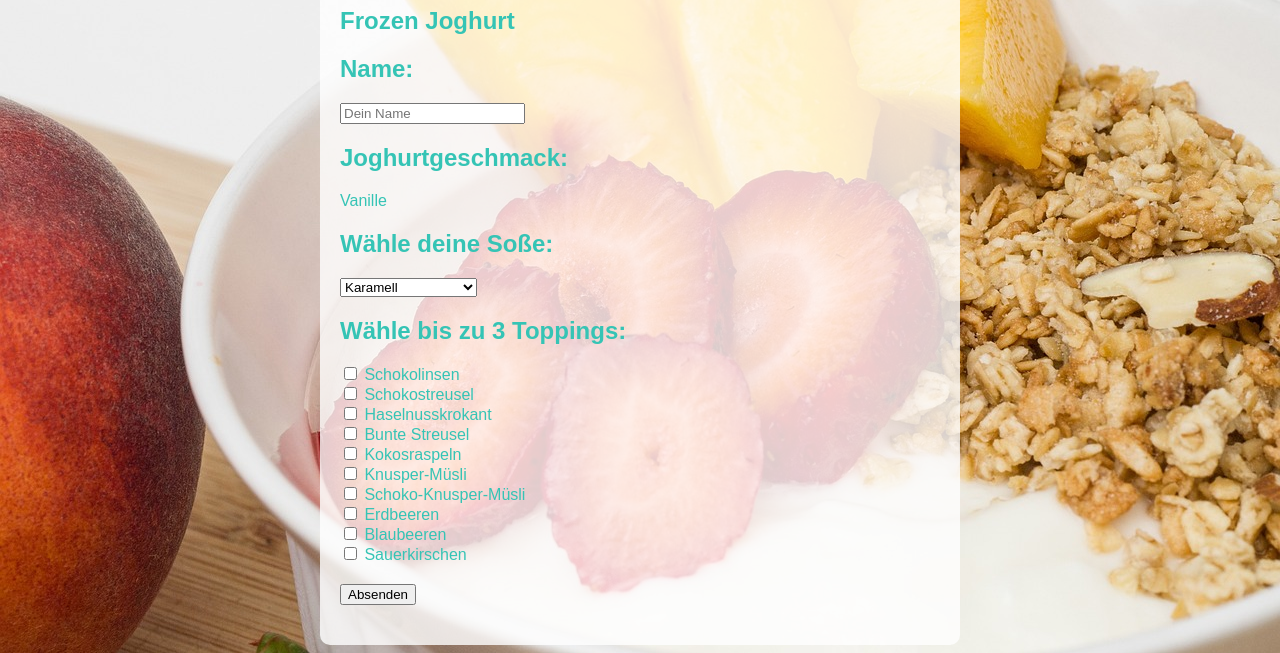
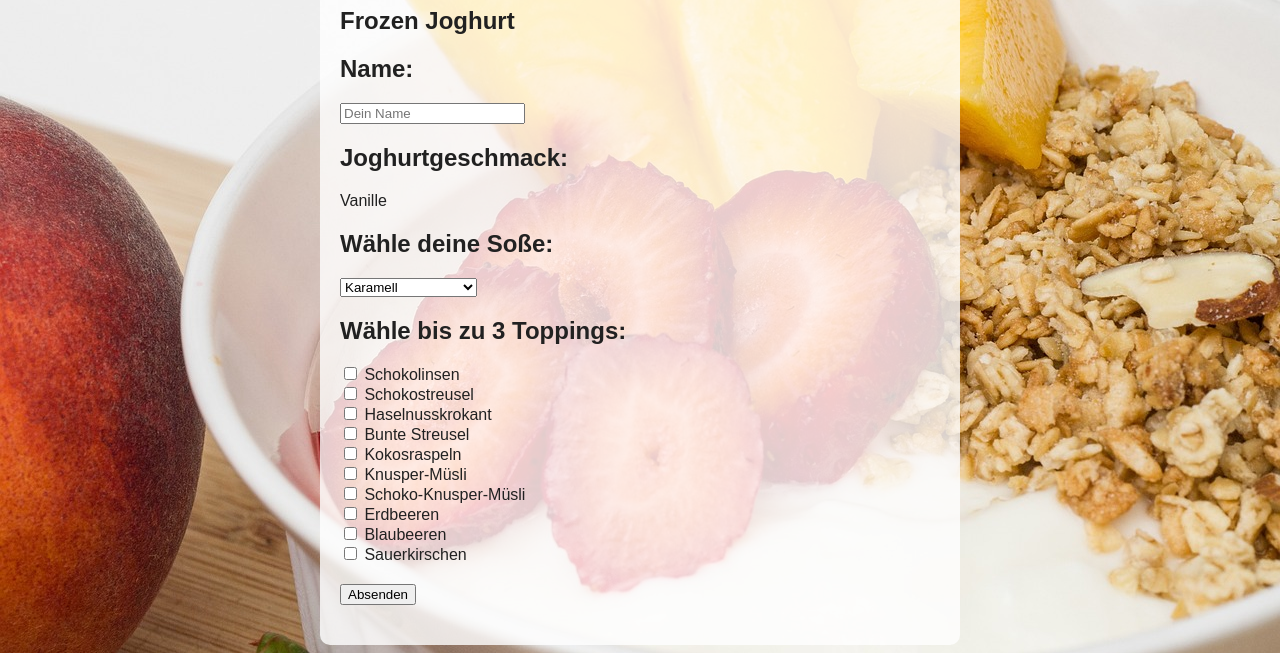
Before and after one commit to jovana-a/frozen, a plain HTML site: page index.html in a window 1280 px wide. Shown: the part 210-863 px from the top of the page. Drawn offline with Linux system fonts and the light colour scheme.

Commit message:
Update index.html

```diff
--- a/index.html
+++ b/index.html
@@ -9,7 +9,7 @@
             font-family: Arial, sans-serif;
             background-image: url('messe.jpg');
             background-size: cover;
-            color: #35C4B5;
+            color: #212121;
         }
         .container {
             max-width: 600px;
```
